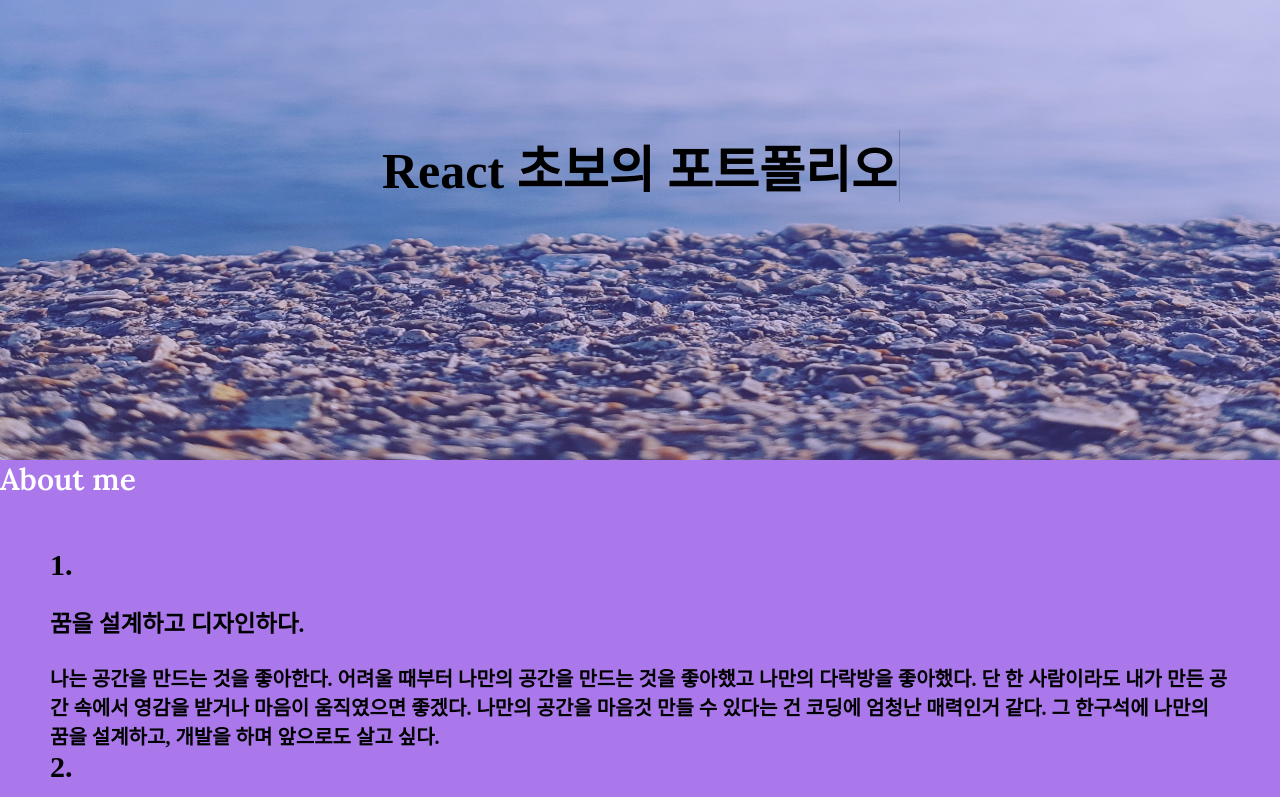
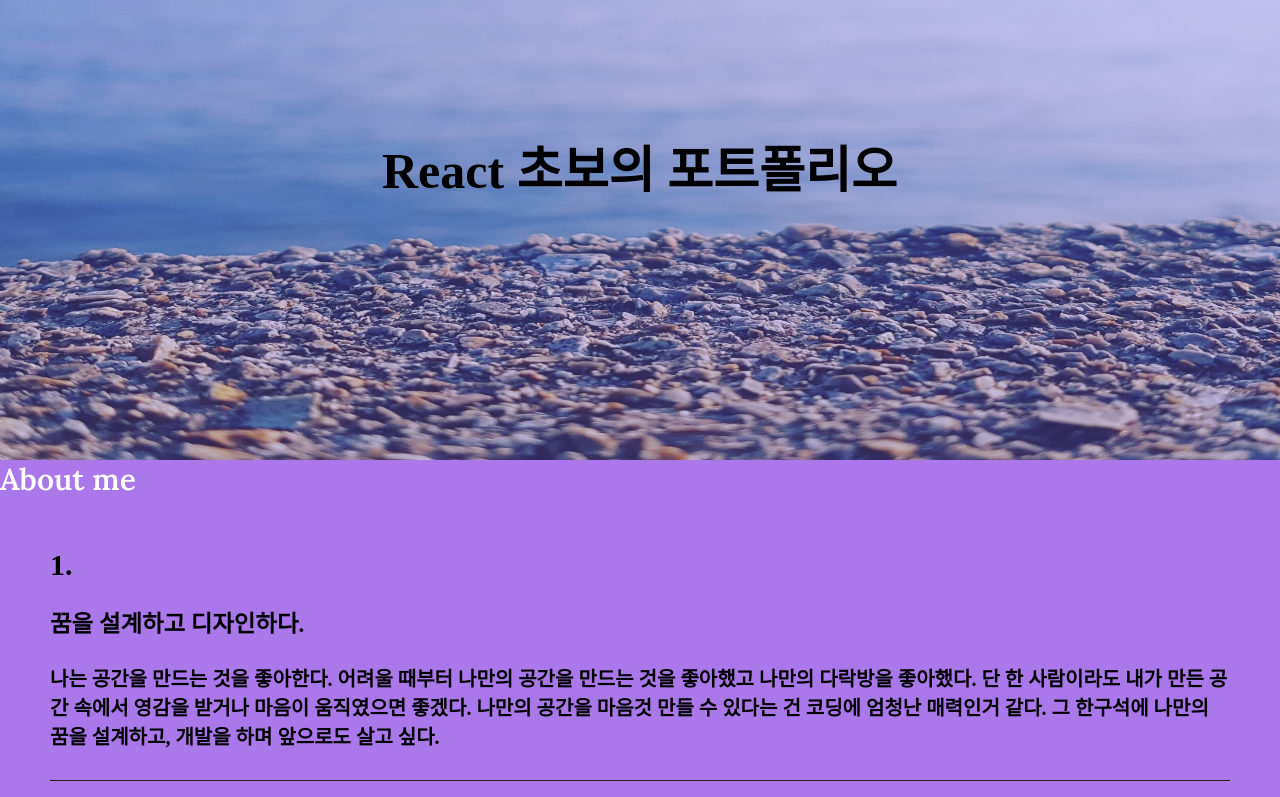
Before and after one commit to kungchan1111/my_portfolio, a React (Create React App) app: page / in a window 1280 px wide. Shown: the part 340-1137 px from the top of the page. Built offline with nearby package versions, Linux system fonts and the light colour scheme; a web font is replaced by a local one.

Commit message:
7차 완

```diff
--- a/src/components/About.css
+++ b/src/components/About.css
@@ -41,16 +41,25 @@
     transform 0.5s ease;
 }
 
-.A__data > div > h1,
-p {
+.A__data > div > h1 {
   margin-top: 0;
   margin-bottom: 0px;
+}
+
+.A__data > div > p {
+  margin-top: 0;
+  margin-bottom: 30px;
 }
 
 .about.show,
 .A__data.show {
   opacity: 1;
   transform: translateY(0);
+}
+
+#A__bar {
+  border-style: none;
+  border-top: 1px solid #202020;
 }
 
 @media screen and (max-width: 490px) {
--- a/src/components/About.js
+++ b/src/components/About.js
@@ -32,6 +32,7 @@ export default function About() {
                 <h1>{index + 1}.</h1>
                 <h3>{about.title}</h3>
                 <p>{about.desc}</p>
+                <hr id="A__bar" />
               </div>
             ))}
           </div>
--- a/src/components/Intro.css
+++ b/src/components/Intro.css
@@ -35,7 +35,7 @@
   position: relative;
   border-left: 1px solid #111;
   left: 2px;
-  animation: banjjak 1s infinite;
+  animation: banjjak 1s steps(1, end) infinite;
   z-index: -1;
 }
 
--- a/src/components/Skills.css
+++ b/src/components/Skills.css
@@ -67,7 +67,7 @@
   font-size: 16px !important;
 }
 
-@media screen and (max-width: 490px) {
+@media screen and (max-width: 768px) {
   .S__logos {
     display: none;
   }
@@ -164,6 +164,7 @@
   }
 
   .S__text__2 {
+    width: 90%;
     position: absolute;
     top: 100px;
     color: #000 !important;
```
